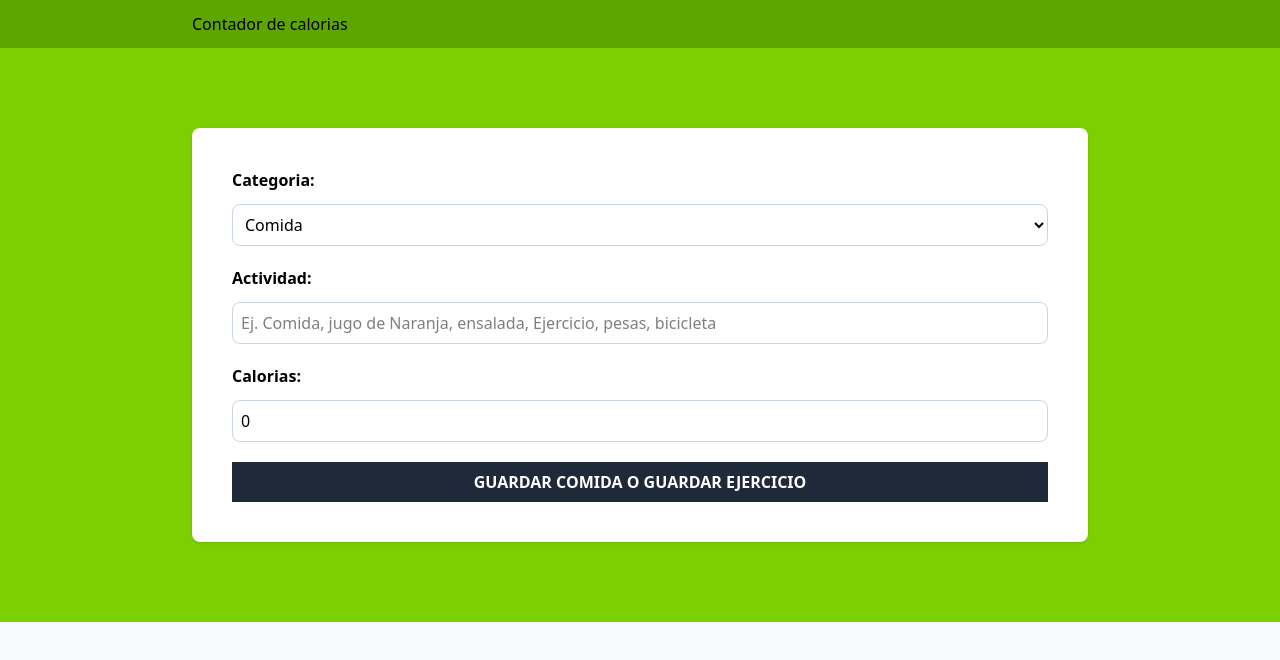
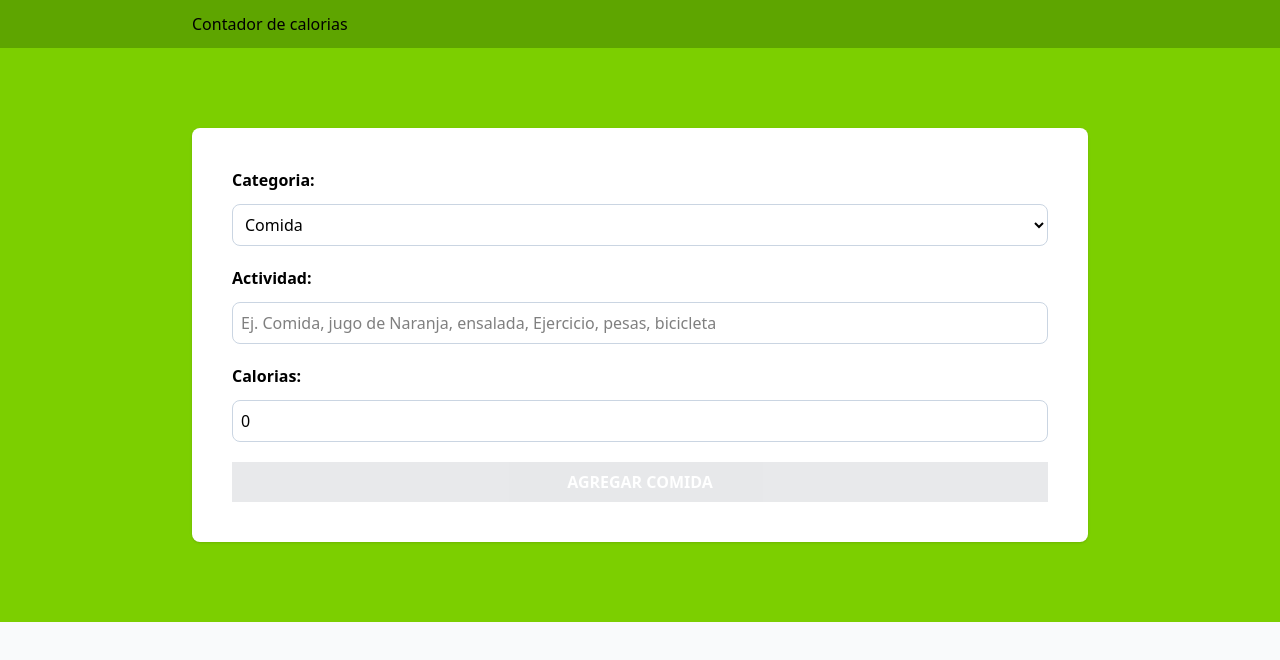
Before and after one commit to JoluDev05/calorie-tracker, a React (Vite) app: page / in a window 1280 px wide. Shown: the top 660 px of the page. Built offline with nearby package versions, Linux system fonts and the light colour scheme.

Commit message:
Validaciones de formulario

```diff
--- a/src/components/Form.tsx
+++ b/src/components/Form.tsx
@@ -19,11 +19,13 @@
     setActivity({
       ...activity,
       [e.target.id]: isNumberField ? +e.target.value : e.target.value
-
-
-
     })
   }
+
+    const isValidActivity = () => {
+        const {name, calories} = activity;
+        return name.trim() !== "" && calories > 0;
+    }
 
     return (
         <form className="space-y-5 bg-white shadow p-10 rounded-lg">
@@ -74,8 +76,10 @@
 
           <input
             type="submit"
-            className="bg-gray-800 hover:bg-gray-900 w-full p-2 font-bold uppercase text-white cursor-pointer"
-          value={"Guardar comida o Guardar ejercicio"}
+            className="bg-gray-800 hover:bg-gray-900 w-full p-2 font-bold uppercase text-white
+             cursor-pointer disabled:opacity-10"
+            value={activity.category === 1 ? "Agregar Comida" : "Agregar Ejercicio"}
+            disabled={!isValidActivity()}
           />
         </form>
     );
```
